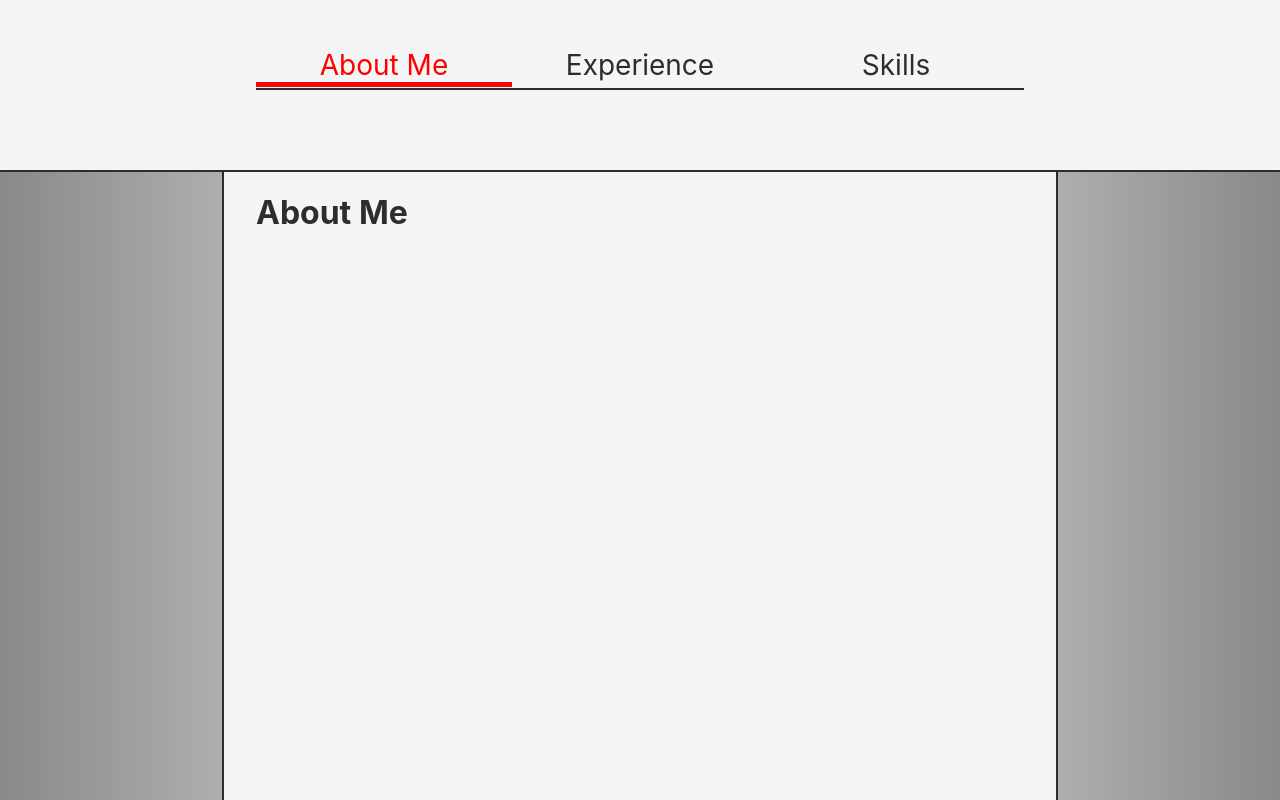
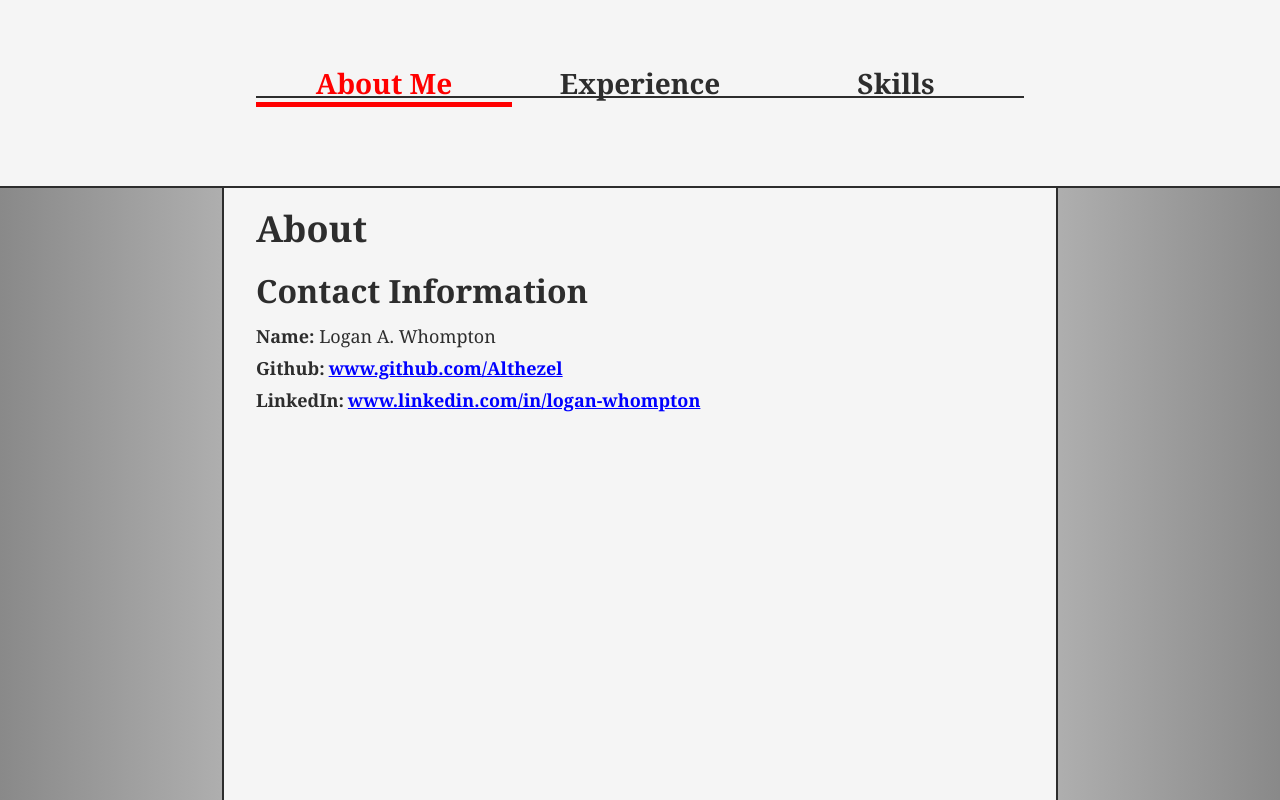
Before and after one commit to Althezel/Resume, a React (Create React App) app: page / in a window 1280 px wide. Shown: the top 800 px of the page. Built offline with nearby package versions, Linux system fonts and the light colour scheme.

Commit message:
Styling refactor and added contact info section

```diff
--- a/src/index.scss
+++ b/src/index.scss
@@ -1,7 +1,7 @@
 body {
     margin: 0;
     padding: 0;
-    font-family: -apple-system, BlinkMacSystemFont, 'Segoe UI', 'Roboto', 'Oxygen',
+    font-family: Cambria, serif, 'Segoe UI', 'Roboto', 'Oxygen',
         'Ubuntu', 'Cantarell', 'Fira Sans', 'Droid Sans', 'Helvetica Neue', sans-serif;
     -webkit-font-smoothing: antialiased;
     -moz-osx-font-smoothing: grayscale;
@@ -47,31 +47,41 @@ h1, h2, h3, h4, h5, h6 {
     font-weight: bold;
 }
 
+a {
+    font-weight: bold;
+}
+
 p, span {
     display: block;
     font-weight: normal;
 }
 
 h1 {
-    font-size: 2rem;
+    font-size: 2.25rem;
+    margin: 16px 0;
 }
 
 h2 {
-    font-size: 1.75rem;
+    font-size: 2rem;
+    margin: 12px 0;
 }
 
 h3 {
-    font-size: 1.5rem;
+    font-size: 1.75rem;
+    margin: 8px 0;
 }
 
 h4 {
-    font-size: 1.25rem;
+    font-size: 1.5rem;
+    margin: 8px 0;
 }
 
 h5 {
-    font-size: 1.125rem;
+    font-size: 1.25rem;
+    margin: 8px 0;
 }
 
-h6, p, span, li {
-    font-size: 1rem;
+h6, p, a, li {
+    font-size: 1.125rem;
+    margin: 8px 0;
 }
--- a/src/pages/About/index.tsx
+++ b/src/pages/About/index.tsx
@@ -1,9 +1,44 @@
 import * as React from 'react';
 import Heading from 'components/Heading';
 
+import './styles.scss';
+
+const ContactInfoArticle = (): JSX.Element => (
+    <article>
+        <Heading level={2} content="Contact Information" />
+        <p>
+            <strong>Name: </strong>
+            Logan A. Whompton
+        </p>
+        <p className="link_container">
+            <strong>Github:</strong>
+            <a
+                href="https://www.github.com/Althezel"
+                rel="noreferrer noopener"
+                target="_blank"
+            >
+                www.github.com/Althezel
+            </a>
+        </p>
+        <p className="link_container">
+            <strong>LinkedIn:</strong>
+            <a
+                href="https://www.linkedin.com/in/logan-whompton"
+                rel="noreferrer noopener"
+                target="_blank"
+            >
+                www.linkedin.com/in/logan-whompton
+            </a>
+        </p>
+    </article>
+);
+
 const AboutPage = (): JSX.Element => (
     <main>
-        <Heading level={1} content="About Me" />
+        <section>
+            <Heading level={1} content="About" />
+            <ContactInfoArticle />
+        </section>
     </main>
 );
 
--- /dev/null
+++ b/src/pages/About/styles.scss
@@ -0,0 +1,10 @@
+main {
+    article {
+        p.link_container {
+            a {
+                margin: 0 0 0 0.25rem;
+                color: blue;
+            }
+        }
+    }
+}
```
